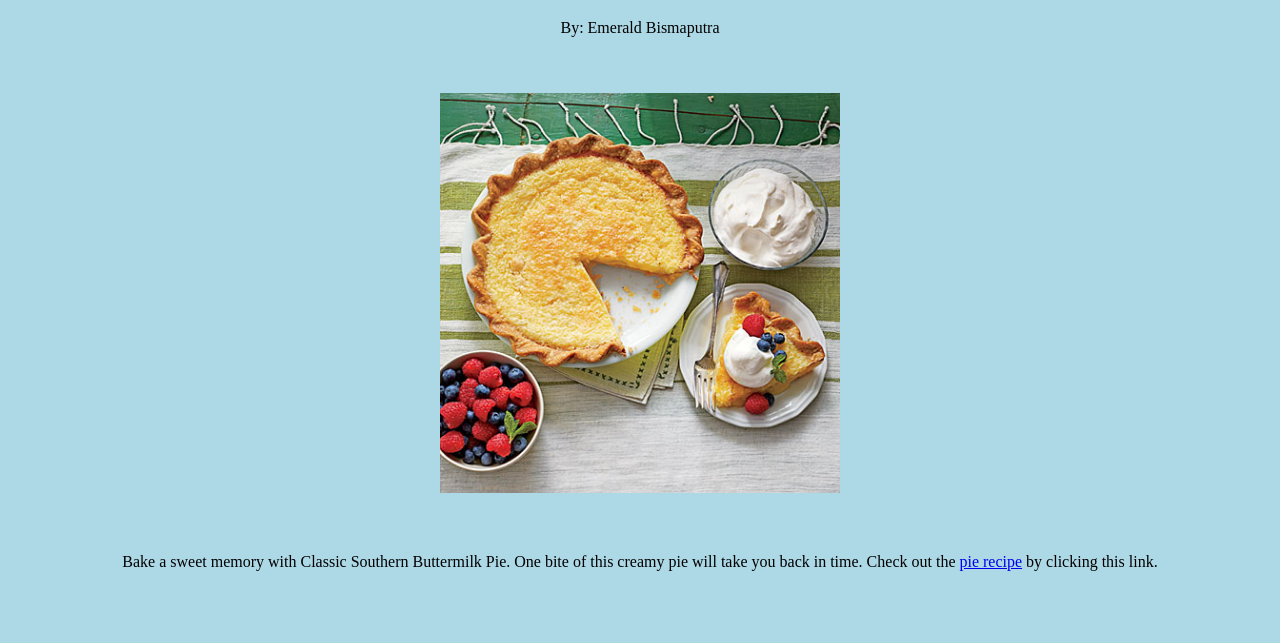
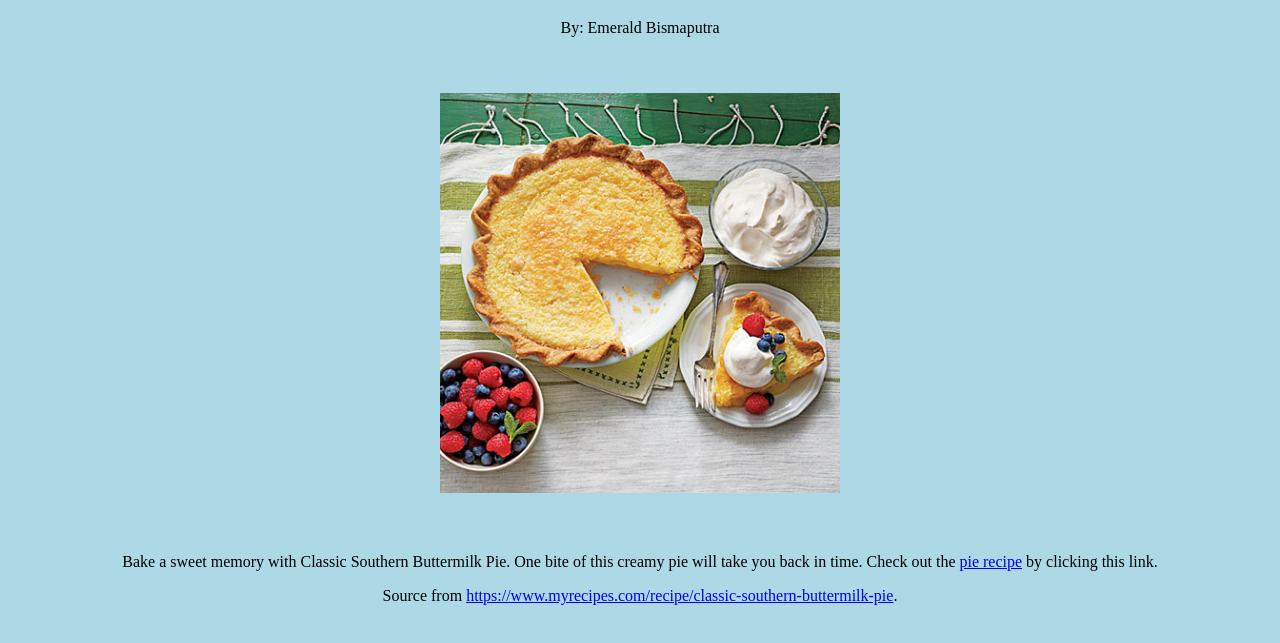
Before and after one commit to bismaputra12/pie-recipe, a plain HTML site: page index.html in a window 1280 px wide. Shown: the part 61-704 px from the top of the page. Drawn offline with Linux system fonts and the light colour scheme.

Commit message:
update index

```diff
--- a/index.html
+++ b/index.html
@@ -15,5 +15,8 @@
         Bake a sweet memory with Classic Southern Buttermilk Pie. One bite of this creamy pie will take you back in time.
         Check out the <a href="pie.html">pie recipe</a> by clicking this link.
     </p>
+    <p>
+        Source from <a href="https://www.myrecipes.com/recipe/classic-southern-buttermilk-pie">https://www.myrecipes.com/recipe/classic-southern-buttermilk-pie</a>.
+    </p>
 </body>
 </html>
```
